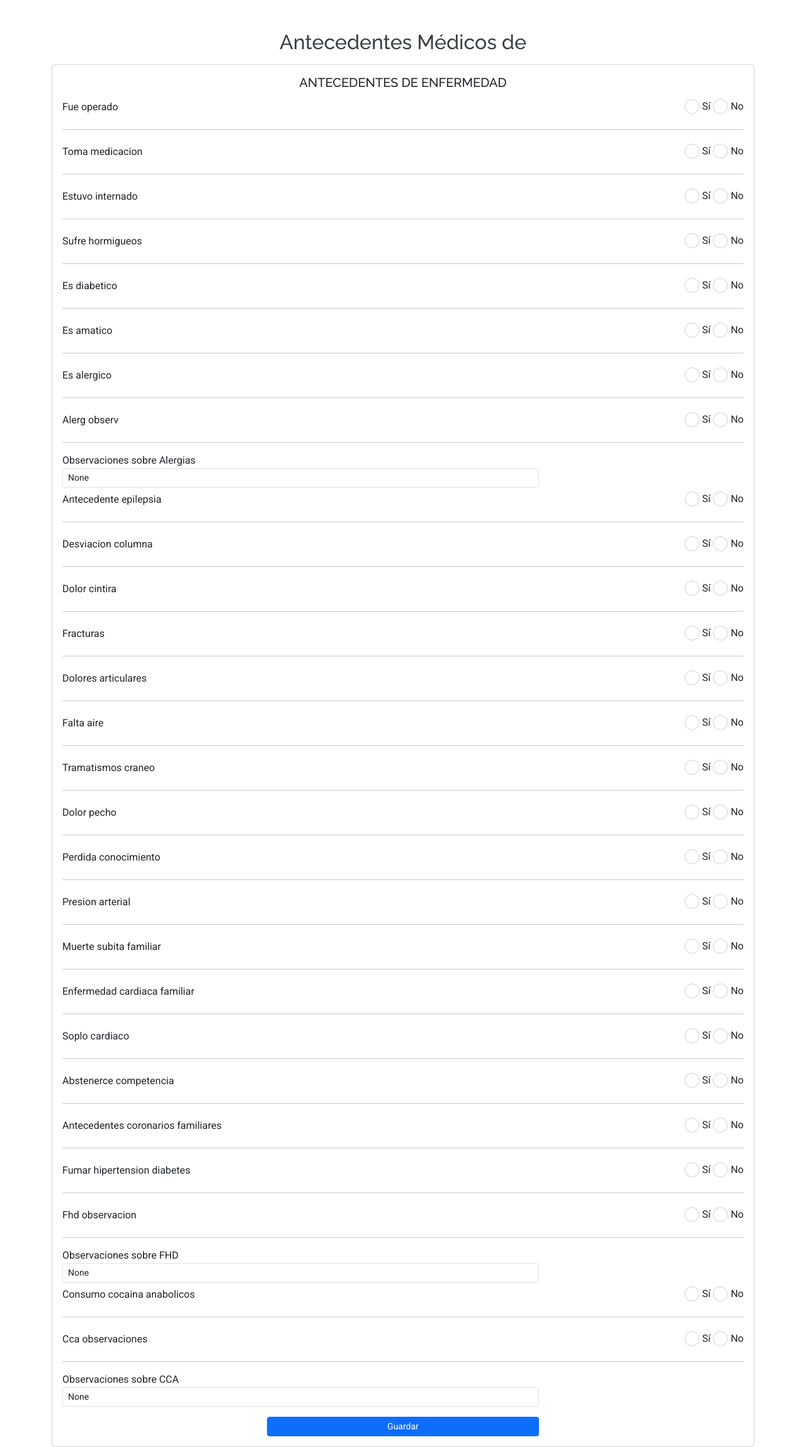
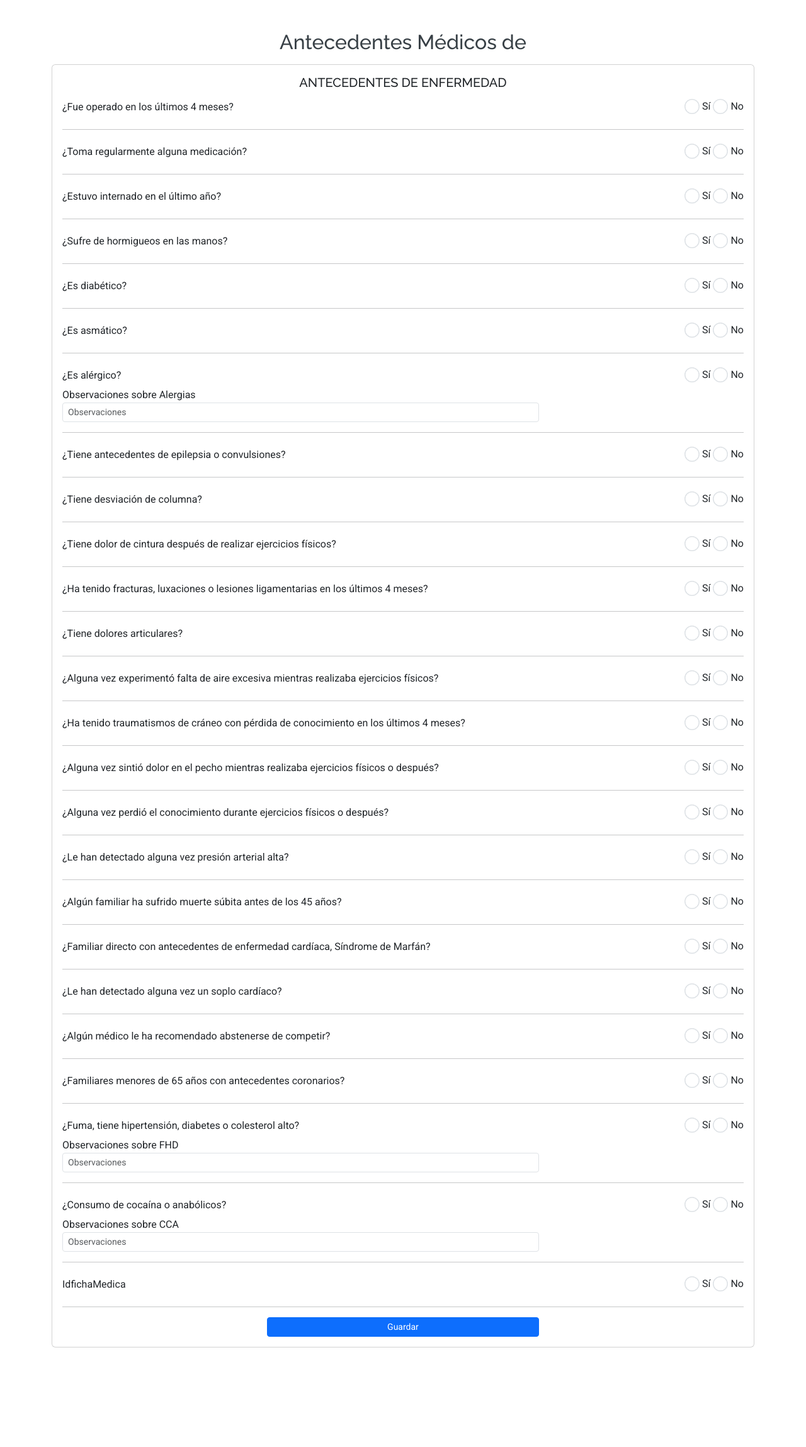
Before and after one commit to Santoni07/Salud, a Django app: page /registro-medico/cargar_antecedente/3/ in a window 1280 px wide. Shown: the part 96-2393 px from the top of the page at 63% size. After the commit the page ends 2235 px from the top, so only its background shows below. Run offline with Django 5.2, Linux system fonts and the light colour scheme; data comes from the database, SQL or seed files in the repository; parts of the project's set-up code (start-up, migrations or seed data) failed here and were passed over; some libraries are stand-ins or nearby versions.

Commit message:
cambios en formulario antecedentes

```diff
--- a/FichaMedica/RegistroMedico/forms.py
+++ b/FichaMedica/RegistroMedico/forms.py
@@ -21,36 +21,36 @@
 class AntecedenteEnfermedadesForm(forms.ModelForm):
     class Meta:
         model = AntecedenteEnfermedades
-        fields = [
-            'fue_operado',
-            'toma_medicacion',
-            'estuvo_internado',
-            'sufre_hormigueos',
-            'es_diabetico',
-            'es_amatico',
-            'es_alergico',
-            'alerg_observ',
-            'antecedente_epilepsia',
-            'desviacion_columna',
-            'dolor_cintira',
-            'fracturas',
-            'dolores_articulares',
-            'falta_aire',
-            'tramatismos_craneo',
-            'dolor_pecho',
-            'perdida_conocimiento',
-            'presion_arterial',
-            'muerte_subita_familiar',
-            'enfermedad_cardiaca_familiar',
-            'soplo_cardiaco',
-            'abstenerce_competencia',
-            'antecedentes_coronarios_familiares',
-            'fumar_hipertension_diabetes',
-            'fhd_observacion',
-            'consumo_cocaina_anabolicos',
-            'cca_observaciones',
-
-        ]
+        exclude = ['alerg_observ', 'fhd_observacion', 'cca_observaciones','idfichamedica']
+        labels = {
+            'fue_operado': '¿Fue operado en los últimos 4 meses?',
+            'toma_medicacion': '¿Toma regularmente alguna medicación?',
+            'estuvo_internado': '¿Estuvo internado en el último año?',
+            'sufre_hormigueos': '¿Sufre de hormigueos en las manos?',
+            'es_diabetico': '¿Es diabético?',
+            'es_amatico': '¿Es asmático?',
+            'es_alergico': '¿Es alérgico?',
+            'alerg_observ': 'Observaciones de alergias',
+            'antecedente_epilepsia': '¿Tiene antecedentes de epilepsia o convulsiones?',
+            'desviacion_columna': '¿Tiene desviación de columna?',
+            'dolor_cintira': '¿Tiene dolor de cintura después de realizar ejercicios físicos?',
+            'fracturas': '¿Ha tenido fracturas, luxaciones o lesiones ligamentarias en los últimos 4 meses?',
+            'dolores_articulares': '¿Tiene dolores articulares?',
+            'falta_aire': '¿Alguna vez experimentó falta de aire excesiva mientras realizaba ejercicios físicos?',
+            'tramatismos_craneo': '¿Ha tenido traumatismos de cráneo con pérdida de conocimiento en los últimos 4 meses?',
+            'dolor_pecho': '¿Alguna vez sintió dolor en el pecho mientras realizaba ejercicios físicos o después?',
+            'perdida_conocimiento': '¿Alguna vez perdió el conocimiento durante ejercicios físicos o después?',
+            'presion_arterial': '¿Le han detectado alguna vez presión arterial alta?',
+            'muerte_subita_familiar': '¿Algún familiar ha sufrido muerte súbita antes de los 45 años?',
+            'enfermedad_cardiaca_familiar': '¿Familiar directo con antecedentes de enfermedad cardíaca, Síndrome de Marfán?',
+            'soplo_cardiaco': '¿Le han detectado alguna vez un soplo cardíaco?',
+            'abstenerce_competencia': '¿Algún médico le ha recomendado abstenerse de competir?',
+            'antecedentes_coronarios_familiares': '¿Familiares menores de 65 años con antecedentes coronarios?',
+            'fumar_hipertension_diabetes': '¿Fuma, tiene hipertensión, diabetes o colesterol alto?',
+            'fhd_observacion': 'Observaciones sobre FHD',
+            'consumo_cocaina_anabolicos': '¿Consumo de cocaína o anabólicos?',
+            'cca_observaciones': 'Observaciones sobre consumo de cocaína o anabólicos'
+        }
         widgets = {
             'alerg_observ': forms.Textarea(attrs={'rows': 2, 'cols': 40}),
             'fhd_observacion': forms.Textarea(attrs={'rows': 2, 'cols': 40}),
@@ -82,9 +82,18 @@
             'frecuencia': forms.TextInput(attrs={'class': 'form-control'}),
             'arritmias': forms.TextInput(attrs={'class': 'form-control'}),
             'ejeQRS': forms.TextInput(attrs={'class': 'form-control'}),
-            'trazadoNormal': forms.CheckboxInput(attrs={'class': 'form-check-input'}),
+            'trazadoNormal': forms.Select(attrs={'class': 'form-control'}),
             'observaciones': forms.Textarea(attrs={'class': 'form-control', 'rows': 3}),
         }
+
+    # Define las opciones para 'trazadoNormal'
+    TRAZADO_CHOICES = [
+        ('Sí', 'Sí'),
+        ('No', 'No'),
+    ]
+
+    trazadoNormal = forms.ChoiceField(choices=TRAZADO_CHOICES, widget=forms.Select(attrs={'class': 'form-control'}))
+
 
 
 class ElectroEsfuerzoForm(forms.ModelForm):
@@ -105,12 +114,15 @@
         ]
         widgets = {
             'auscultacion': forms.TextInput(attrs={'class': 'form-control'}),
+            'R1': forms.TextInput(attrs={'class': 'form-control'}),
+            'R2': forms.TextInput(attrs={'class': 'form-control'}),
             'soplos': forms.TextInput(attrs={'class': 'form-control'}),
-            'R1': forms.TextInput(attrs={'class': 'form-control'}),
             'tension_arterial': forms.TextInput(attrs={'class': 'form-control'}),
-            'R2': forms.TextInput(attrs={'class': 'form-control'}),
+            'ruidos_agregados': forms.TextInput(attrs={'class': 'form-control'}),
             'observaciones': forms.Textarea(attrs={'class': 'form-control', 'rows': 3}),
-            'ruidos_agregados': forms.TextInput(attrs={'class': 'form-control'}),
+
+
+
         }
 
 
--- a/FichaMedica/RegistroMedico/templates/registro_medico/cargar_antecedentes.html
+++ b/FichaMedica/RegistroMedico/templates/registro_medico/cargar_antecedentes.html
@@ -6,7 +6,6 @@
 {% block content %}
 <div class="container mt-5">
     <h2 class="text-center">Antecedentes Médicos de {{ ficha_medica.persona.profile.nombre }} {{ ficha_medica.persona.profile.apellido }}</h2>
-
    <div class="card mt-3">
     <div class="card-body">
         <h5 class="card-title text-center">ANTECEDENTES DE ENFERMEDAD</h5>
@@ -14,6 +13,7 @@
             {% csrf_token %}
 
             {% for field in form %}
+            {% if field.name != 'alerg_observ' and field.name != 'fhd_observacion' and field.name != 'cca_observaciones' %}
                 <div class="form-group row align-items-center">
                     <label class="col-sm-8 col-form-label">{{ field.label }}</label>
                     <div class="col-sm-4 d-flex justify-content-end">
@@ -28,34 +28,37 @@
                     </div>
                 </div>
 
-                <!-- Línea de separación -->
+                <!-- Observaciones ubicadas debajo del campo correspondiente -->
+                {% if field.name == 'es_alergico' %}
+                <div class="form-group">
+                    <label for="alerg_observ">Observaciones sobre Alergias</label>
+                    <input type="text" class="form-control form-control-sm" id="alerg_observ" name="alerg_observ" placeholder="Observaciones" style="width: 70%;" value="{{ form.alerg_observ.value }}">
+                </div>
+                {% elif field.name == 'fumar_hipertension_diabetes' %}
+                <div class="form-group">
+                    <label for="fhd_observacion">Observaciones sobre FHD</label>
+                    <input type="text" class="form-control form-control-sm" id="fhd_observacion" name="fhd_observacion" placeholder="Observaciones" style="width: 70%;" value="{{ form.fhd_observacion.value }}">
+                </div>
+                {% elif field.name == 'consumo_cocaina_anabolicos' %}
+                <div class="form-group">
+                    <label for="cca_observaciones">Observaciones sobre CCA</label>
+                    <input type="text" class="form-control form-control-sm" id="cca_observaciones" name="cca_observaciones" placeholder="Observaciones" style="width: 70%;" value="{{ form.cca_observaciones.value }}">
+                </div>
+                {% endif %}
+
                 <hr>
-
-                <!-- Campos de observación -->
-                {% if field.name == 'alerg_observ' %}
-                <div class="form-group">
-                    <label for="{{ field.name }}_observaciones">Observaciones sobre Alergias</label>
-                    <input type="text" class="form-control form-control-sm" id="{{ field.name }}_observaciones" name="{{ field.name }}" placeholder="Observaciones" style="width: 70%;" value="{{ field.value }}">
-                </div>
-                {% elif field.name == 'fhd_observacion' %}
-                <div class="form-group">
-                    <label for="{{ field.name }}_observaciones">Observaciones sobre FHD</label>
-                    <input type="text" class="form-control form-control-sm" id="{{ field.name }}_observaciones" name="{{ field.name }}" placeholder="Observaciones" style="width: 70%;" value="{{ field.value }}">
-                </div>
-                {% elif field.name == 'cca_observaciones' %}
-                <div class="form-group">
-                    <label for="{{ field.name }}_observaciones">Observaciones sobre CCA</label>
-                    <input type="text" class="form-control form-control-sm" id="{{ field.name }}_observaciones" name="{{ field.name }}" placeholder="Observaciones" style="width: 70%;" value="{{ field.value }}">
-                </div>
             {% endif %}
             {% endfor %}
 
-                <!-- Botón de Guardar fuera del recuadro -->
+            <!-- Botón de Guardar -->
             <div class="text-center mt-3">
                 <button type="submit" class="btn btn-primary btn-sm" style="width: 40%">Guardar</button>
             </div>
         </form>
     </div>
 </div>
+
+
+
 </div>
 {% endblock %}
```
Lines whose indentation alone changed are shown as unchanged.
